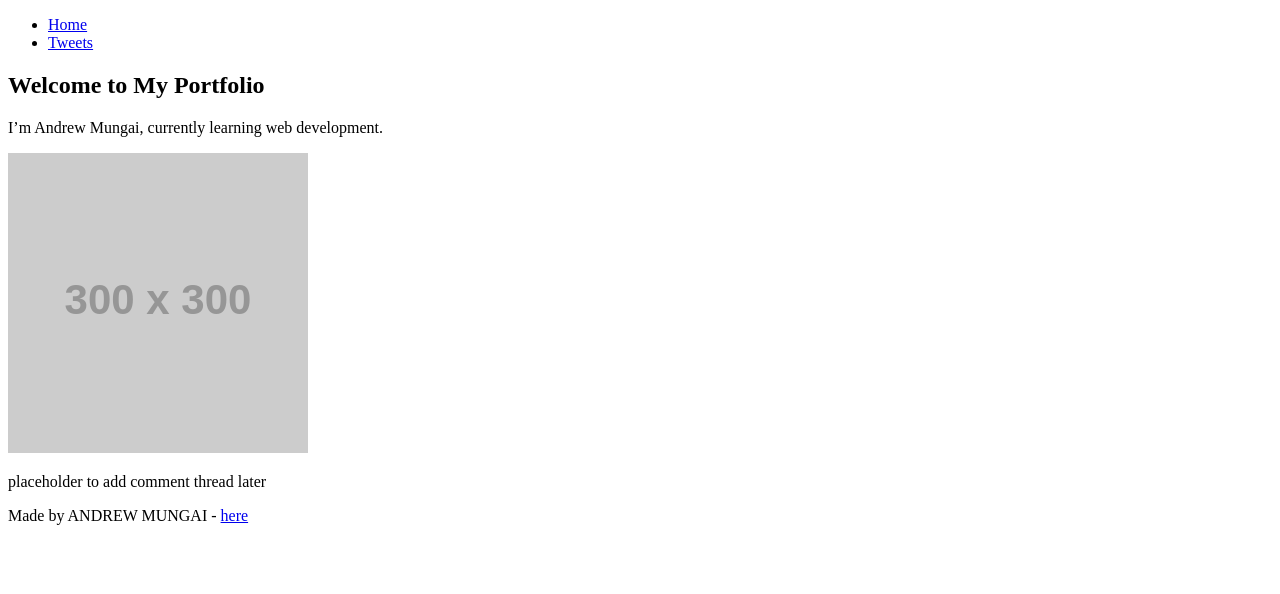
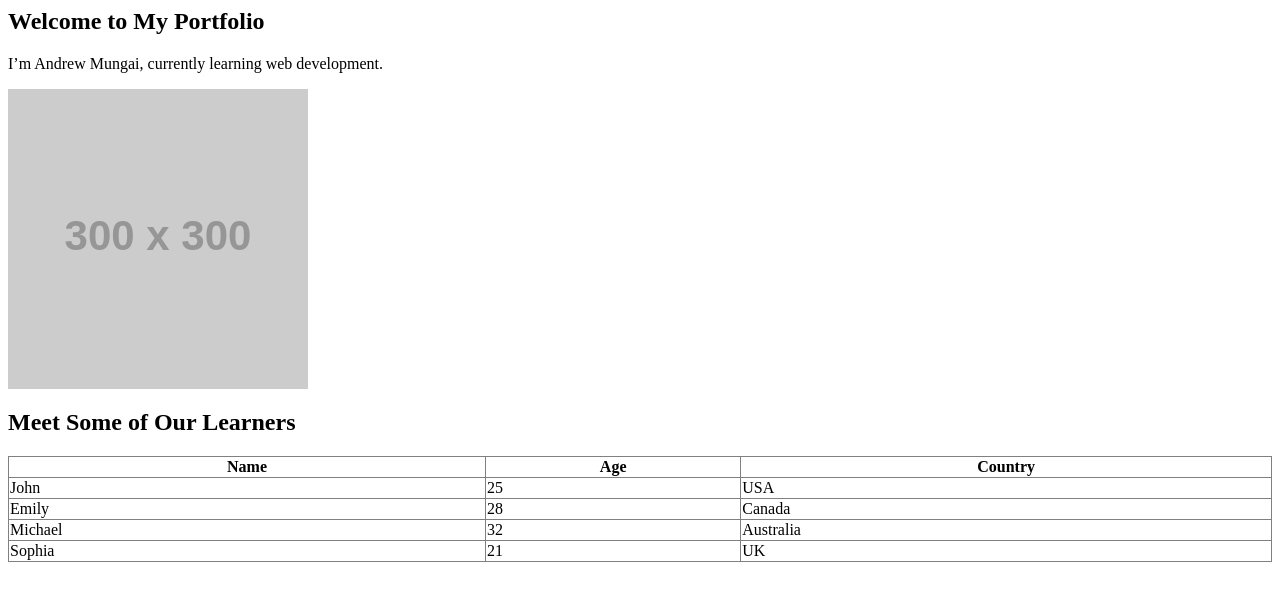
Before and after one commit to MuthumbiMungai/My_First_Portfolio, a plain HTML site: page html_basic/index.html in a window 1280 px wide. Drawn offline with Linux system fonts and the light colour scheme; placeholder pictures from the web are drawn by us.

Commit message:
Task 4 Fix table structure inside article to pass automated checks

```diff
--- a/html_basic/index.html
+++ b/html_basic/index.html
@@ -1,32 +1,41 @@
-<!DOCTYPE html>
-<html lang="en">
-<head>
-    <meta charset="utf-8">
-    <title>My Portfolio - Home</title>
-    <meta name="viewport" content="width=device-width, initial-scale=1.0">
-</head>
-<body>
-    <header>
-        <ul>
-            <li><a href="index.html">Home</a></li>
-            <li><a href="tweets.html">Tweets</a></li>
-        </ul>
-    </header>
+<article>
+    <h1>Welcome to My Portfolio</h1>
+    <p>I’m Andrew Mungai, currently learning web development.</p>
+    <img src="https://via.placeholder.com/300" alt="Sample image">
 
-    <main>
-        <article>
-            <h1>Welcome to My Portfolio</h1>
-            <p>I’m Andrew Mungai, currently learning web development.</p>
-            <img src="https://via.placeholder.com/300" alt="Sample image">
-        </article>
-
-        <aside>
-            <p>placeholder to add comment thread later</p>
-        </aside>
-    </main>
-
-    <footer>
-        <p>Made by ANDREW MUNGAI - <a href="https://github.com/MuthumbiMungai" target="_blank">here</a></p>
-    </footer>
-</body>
-</html>
+    <!-- Learners Table -->
+    <div class="learners-table">
+        <h2>Meet Some of Our Learners</h2>
+        <table border="1" style="width: 100%; border-collapse: collapse;">
+            <thead>
+                <tr>
+                    <th>Name</th>
+                    <th>Age</th>
+                    <th>Country</th>
+                </tr>
+            </thead>
+            <tbody>
+                <tr>
+                    <td>John</td>
+                    <td>25</td>
+                    <td>USA</td>
+                </tr>
+                <tr>
+                    <td>Emily</td>
+                    <td>28</td>
+                    <td>Canada</td>
+                </tr>
+                <tr>
+                    <td>Michael</td>
+                    <td>32</td>
+                    <td>Australia</td>
+                </tr>
+                <tr>
+                    <td>Sophia</td>
+                    <td>21</td>
+                    <td>UK</td>
+                </tr>
+            </tbody>
+        </table>
+    </div>
+</article>
```
